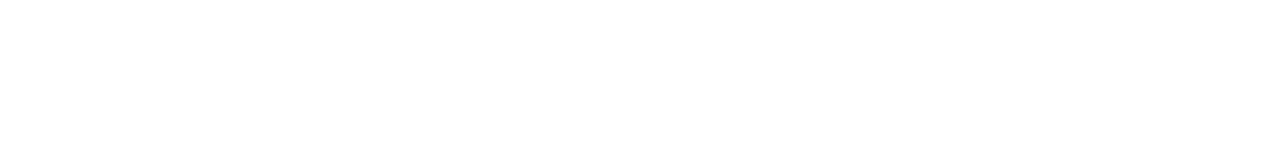
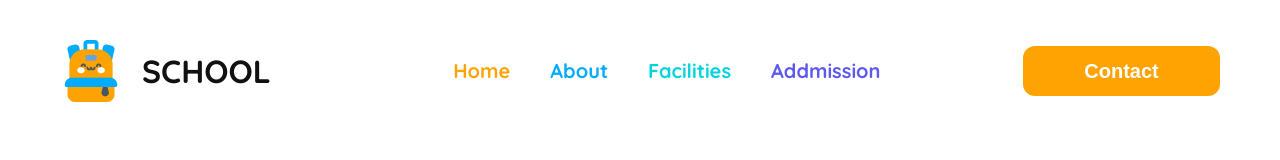
Before and after one commit to MdSaifMahamud/Kids-Education, a plain HTML site: page index.html in a window 1280 px wide. Drawn offline with Linux system fonts and the light colour scheme.

Commit message:
navbar complete

```diff
--- a/Style/style.css
+++ b/Style/style.css
@@ -0,0 +1,104 @@
+@import url('https://fonts.googleapis.com/css2?family=Open+Sans:ital,wght@0,300..800;1,300..800&family=Outfit:wght@100..900&family=Quicksand:wght@300..700&family=Work+Sans:ital,wght@0,100..900;1,100..900&display=swap');
+.quicksand-font{
+    font-family: "Quicksand", serif;
+    font-optical-sizing: auto;
+    font-weight: 400;
+    font-style: normal;
+  }
+*{
+    margin: 10px 10px;
+}
+/* shared some thing */
+.btn-primary{
+    border-radius: 12px;
+
+    /* Orange */
+    background: rgb(254, 163, 1);
+    color: white;
+    padding: 10px 30px;
+    font-size: 1.25rem;
+    font-weight: 600;
+    text-align: center;
+    border: none;
+    line-height: 30px;
+    cursor: pointer;
+    margin-top: 10px;
+    width: 197px;
+    height: 50px;
+  }
+  .btn-primary:hover{
+    background: rgb(231, 184, 102);
+    color: white;
+  }
+
+
+/* header */
+
+/* navbar */
+.navbar{
+    display: flex;
+    justify-content: space-between;
+    align-items: center;
+}
+.part-1{
+    display: flex;
+    justify-self: center;
+    align-items: center;
+}
+.nav-des{
+    color: rgb(17, 17, 17);
+    font-size: 32px;
+    font-weight: 700;
+    line-height: 30px;
+    letter-spacing: 0%;
+    text-align: left;
+}
+.part-2 > ul{
+    list-style: none;
+    display: flex;
+    font-size: 20px;
+    font-weight: 700;
+    line-height: 30px;
+    letter-spacing: 0%;
+    text-align: left;
+
+}
+.part-2 a{
+    text-decoration: none;
+    color: black;
+    margin: 0 10px;
+}
+.part-3{
+    display: flex;
+    justify-content: center;
+    text-align: center;
+    align-items: center;
+
+}
+.part-3 img{
+    display: none;
+}
+
+
+
+
+/* media query */
+@media screen and (max-width:576px){
+
+    .part-1 > .nav-des{
+       display: none;
+    }
+    .part-2{
+        display: none;
+
+    }
+    .part-3 button{
+        display: none;
+    }
+    .part-3 img{
+        display: block;
+        width: 22.5px;
+        height: 15px;
+    }
+
+}
--- a/index.html
+++ b/index.html
@@ -6,8 +6,30 @@
     <title>Kids Education</title>
     <link rel="stylesheet" href="./Style/style.css">
 </head>
-<body>
+<body class="quicksand-font">
+    <header>
+        <nav class="navbar">
+            <div class="part-1">
+                <img src="/assets/logo.png" alt="">
+                <h3 class="nav-des">SCHOOL</h3>
+            </div>
+            <div class="part-2">
+                <ul>
+                    <li ><a style="color: rgb(254, 163, 1);"href="#">Home</a></li>
+                    <li><a style="color: rgb(1, 172, 253)" href="#">About</a></li>
+                    <li><a style="color:rgb(5, 212, 223)" href="#">Facilities</a></li>
+                    <li><a style="color: rgb(93, 88, 239)"  href="#">Addmission</a></li>
+                </ul>
+            </div>
+            <div class="part-3">
+                <button class="btn-primary">Contact</button>
+                <img src="./assets/line_icon.png" alt="">
+            </div>
+        </nav>
+    </header>
+    <main>
 
+    </main>
 
 </body>
 </html>
```
Also changed, not shown: assets/line_icon.png (added).
